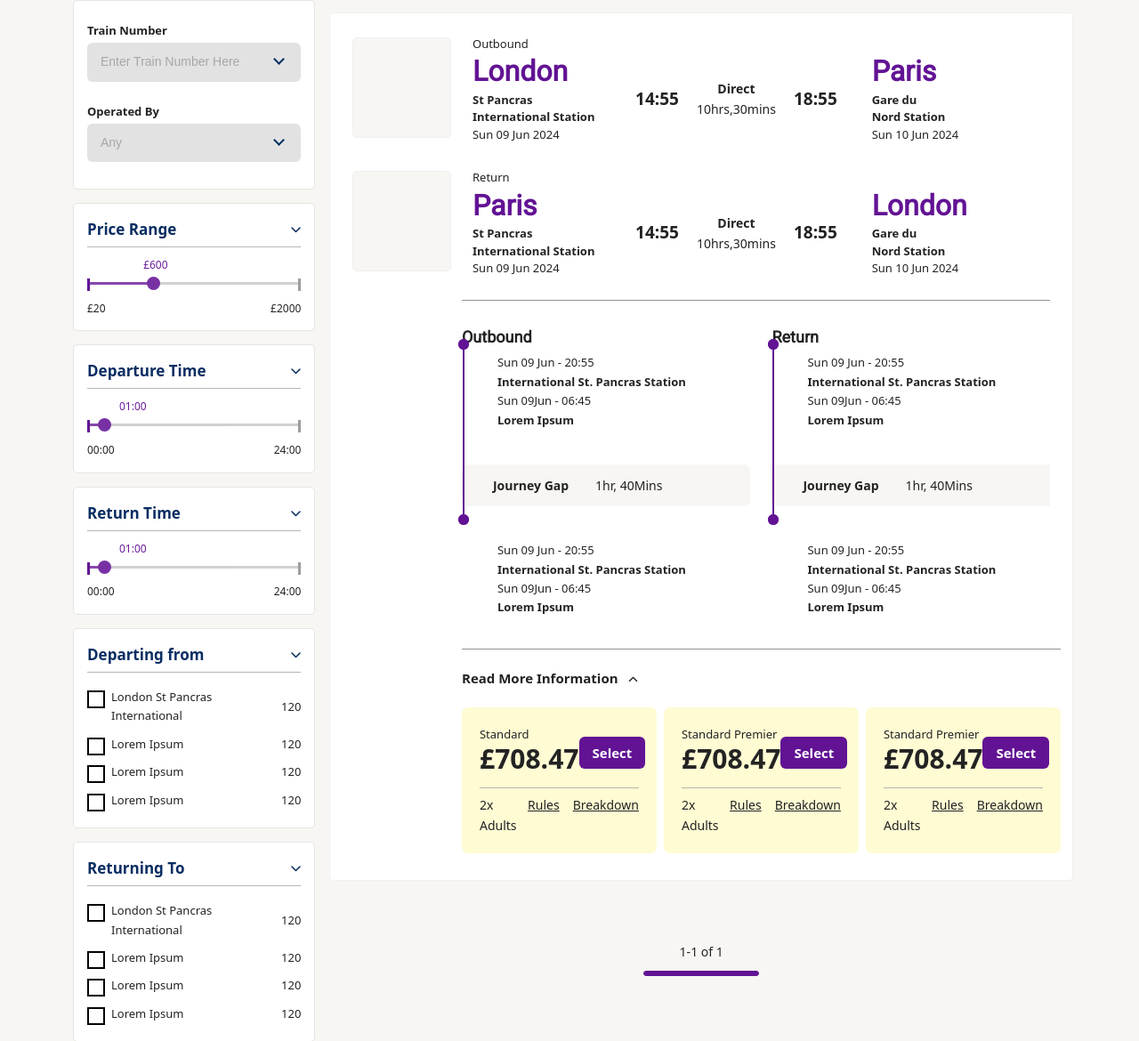
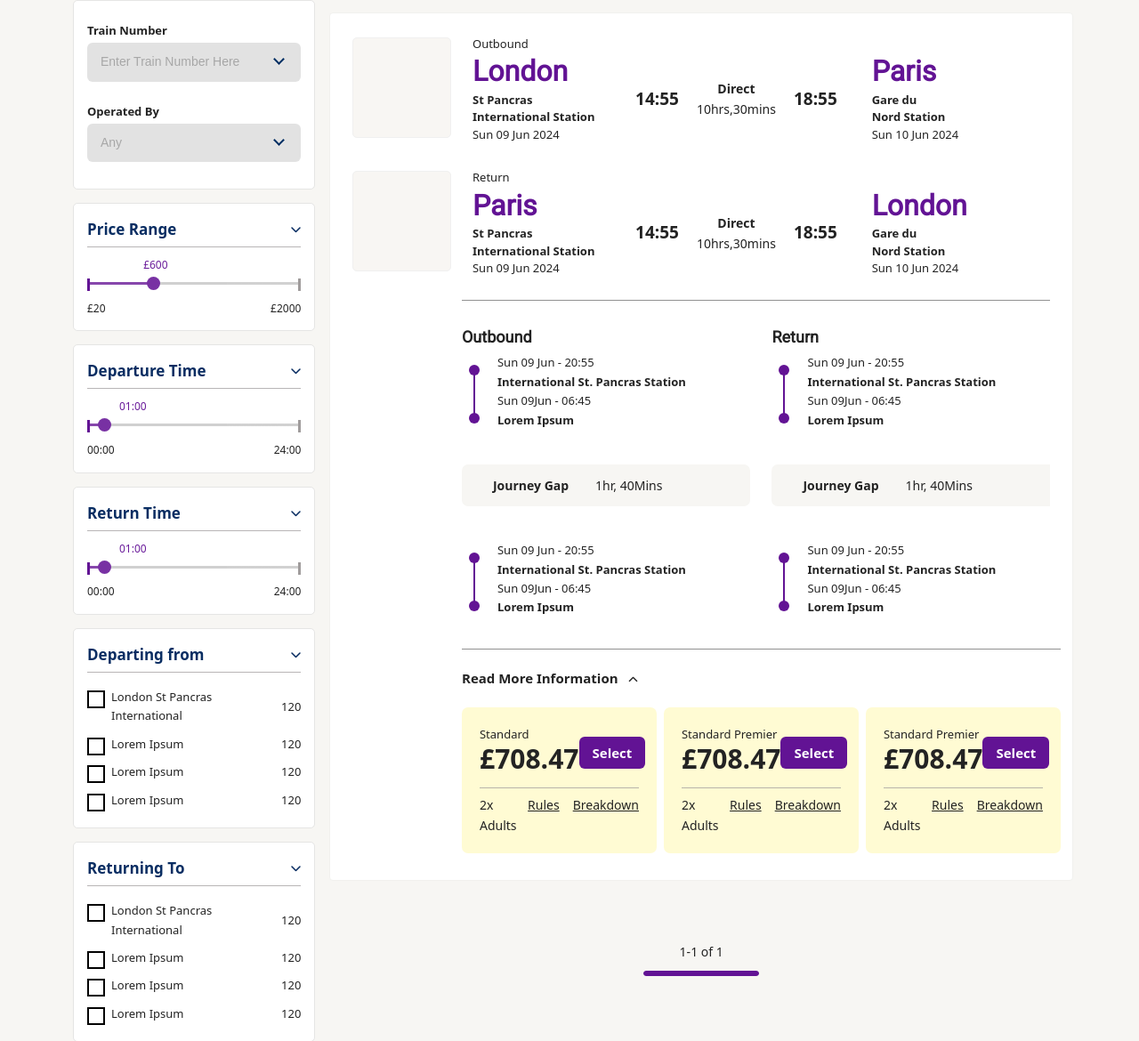
Before and after one commit to sktt1faker02/Travel-Pack, a PHP site: page /travelpack/rail/rail-search.php in a window 1280 px wide. Shown: the part 848-2018 px from the top of the page at 89% size. Run offline with PHP 8.4, Linux system fonts and the light colour scheme.

Commit message:
small changes

```diff
--- a/assets/css/main-rail.css
+++ b/assets/css/main-rail.css
@@ -254,7 +254,7 @@ i.fa-chevron-* {
 }
 
 
-/* RAILS NEW + FLIGHT */
+/* RAILS NEW + FLIGHT /////*/
 .airline-image {
     background-color:#f8f6f3;
 }
@@ -265,3 +265,7 @@ i.fa-chevron-* {
     padding: 7px 15px;
     font-size: 15px;
 }
+.fdm-box-main {
+    display: flex;
+    position: relative;
+}
```
